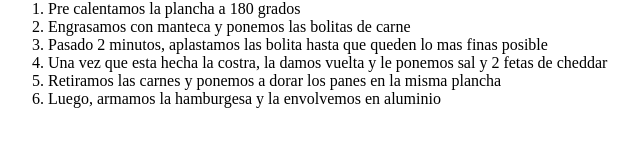
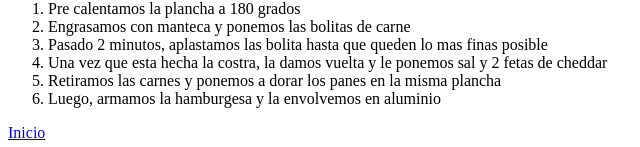
Before and after one commit to IgnacioGraciano/odin-recipes, a plain HTML site: page recipes/burger.html in a window 1280 px wide. Shown: the part 796-943 px from the top of the page, 0-640 px from the left. Before the commit the page ends 920 px from the top, so only its background shows below. Drawn offline with Linux system fonts and the light colour scheme.

Commit message:
Se añadio boton inicio burger.html

```diff
--- a/recipes/burger.html
+++ b/recipes/burger.html
@@ -30,5 +30,7 @@
         <li>Retiramos las carnes y ponemos a dorar los panes en la misma plancha</li>
         <li>Luego, armamos la hamburgesa y la envolvemos en aluminio</li>
     </ol>
+
+    <a href="../index.html">Inicio</a>
 </body>
 </html>
```
